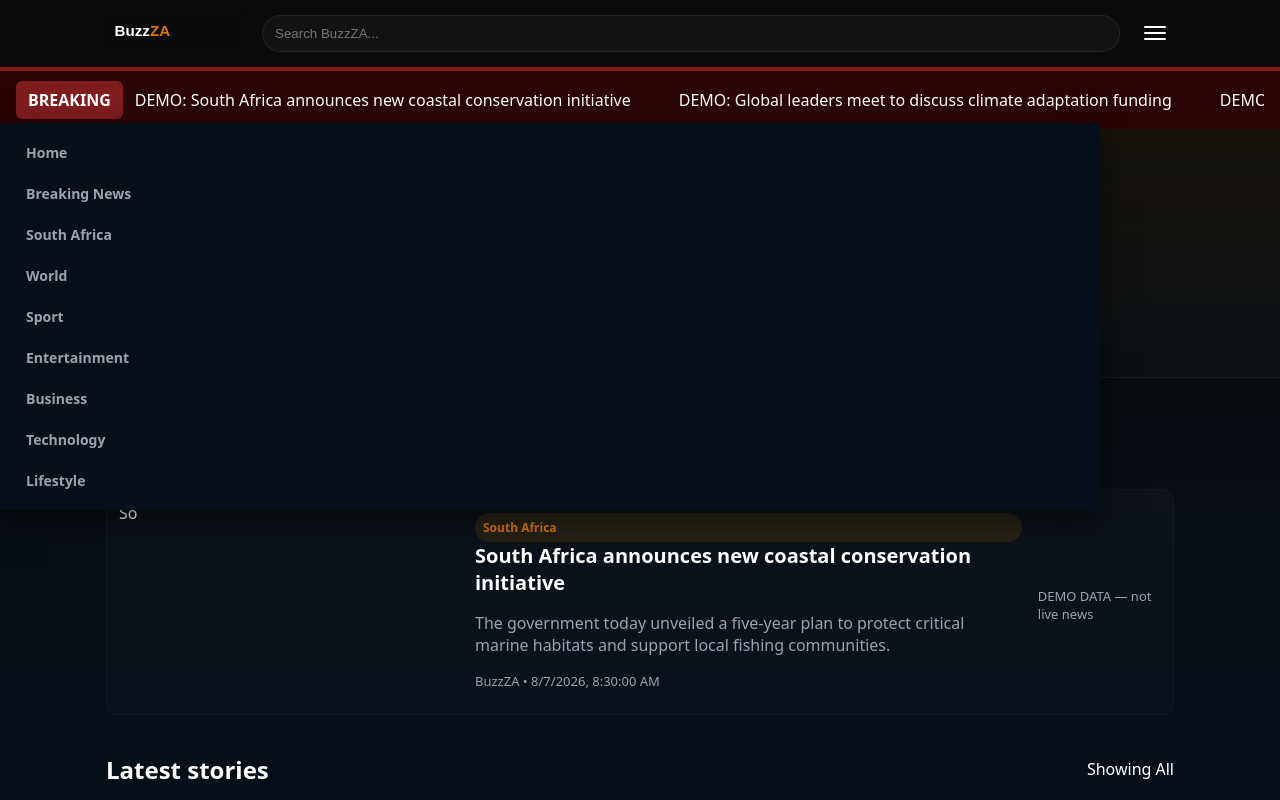
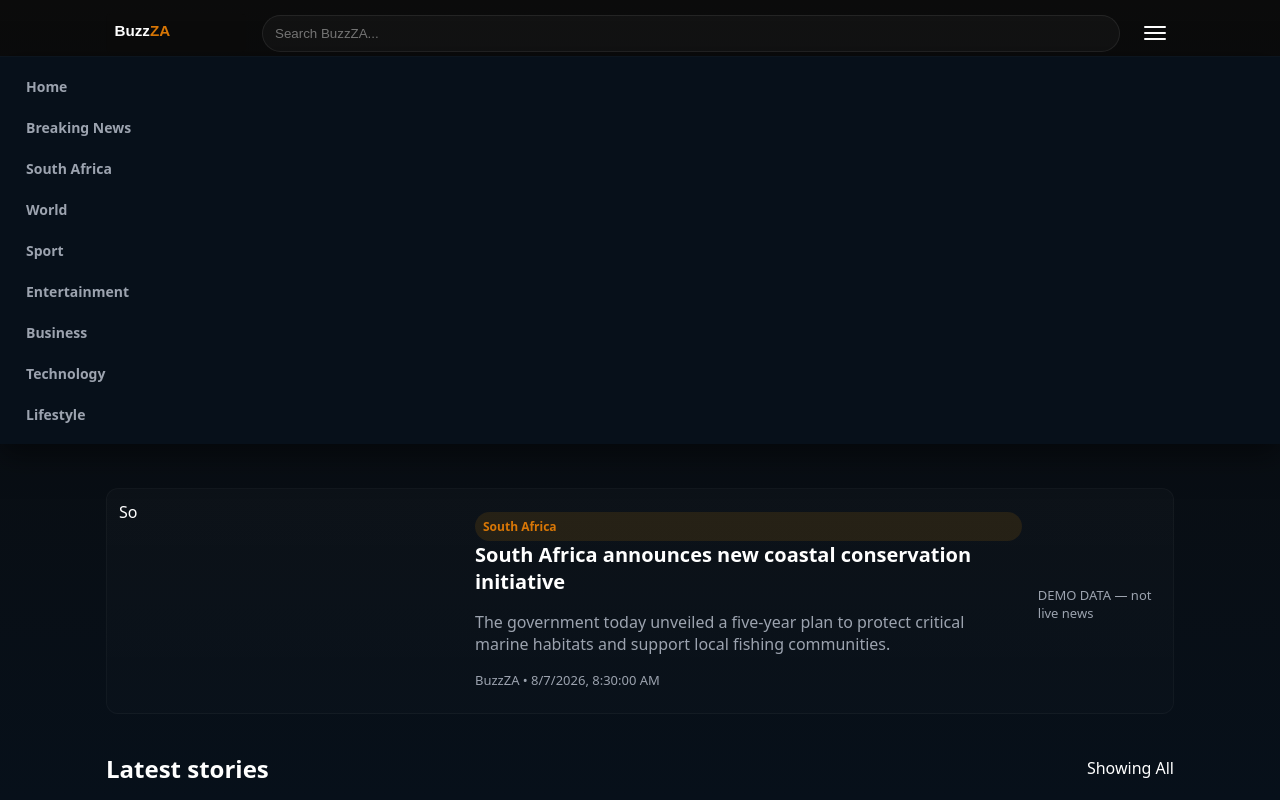
Before and after one commit to bcele202/BuzzZa, a plain HTML site: page index.html in a window 1280 px wide. Both pictures are taken after a click on the button "Toggle navigation". Shown: the top 800 px of the page. Drawn offline with Linux system fonts and the light colour scheme.

Commit message:
Improve nav open state and focus locking; tweak card styles for clickable anchors

```diff
--- a/css/styles.css
+++ b/css/styles.css
@@ -16,6 +16,7 @@ body{
   color:var(--white);
   -webkit-font-smoothing:antialiased;
 }
+body.nav-open{overflow:hidden}
 .skip-link{position:absolute;left:-9999px;top:auto;width:1px;height:1px;overflow:hidden}
 .skip-link:focus{position:static;width:auto;height:auto;padding:8px;background:var(--white);color:var(--bg);z-index:999}
 .header-top{display:flex;align-items:center;justify-content:space-between;padding:14px 16px;max-width:var(--max-width);margin:0 auto}
@@ -24,12 +25,14 @@ body{
 .search-wrap input{width:100%;padding:10px 12px;border-radius:999px;border:1px solid rgba(255,255,255,0.08);background:rgba(255,255,255,0.03);color:var(--white)}
 .menu-toggle{background:none;border:0;padding:8px;display:inline-flex;flex-direction:column;gap:4px}
 .menu-toggle .bar{display:block;width:22px;height:2px;background:var(--white);border-radius:2px}
+.menu-toggle:focus-visible{outline:3px solid rgba(217,137,0,0.18);outline-offset:3px}
 .primary-nav{background:linear-gradient(90deg, rgba(255,255,255,0.02), rgba(255,255,255,0.01));border-top:1px solid rgba(255,255,255,0.02);position:relative}
 .primary-nav ul{list-style:none;display:flex;gap:6px;overflow:auto;padding:8px 12px;margin:0;max-width:var(--max-width);margin-left:auto;margin-right:auto}
 .primary-nav a{color:var(--muted);text-decoration:none;padding:8px 14px;border-radius:8px;font-weight:700;font-size:14px}
 .primary-nav a:hover, .primary-nav a:focus{color:var(--gold);outline:2px solid rgba(217,137,0,0.12)}
 /* Mobile open state for navigation */
-.primary-nav.open ul{flex-direction:column;gap:6px;padding:12px;margin:0;box-shadow:0 10px 30px rgba(0,0,0,0.5);background:linear-gradient(180deg,#07101a,#07101a);position:absolute;left:0;right:0;top:56px;z-index:250}
+.primary-nav.open{position:fixed;left:0;right:0;top:56px;z-index:250;background:linear-gradient(180deg,#07101a,#07101a);box-shadow:0 10px 30px rgba(0,0,0,0.5);}
+.primary-nav.open ul{flex-direction:column;gap:6px;padding:12px;margin:0}
 .primary-nav.open a{display:block}
 .breaking{display:flex;align-items:center;gap:12px;padding:10px 16px;background:#2b0505;border-top:4px solid #7f1d1d}
 .breaking strong{background:#7f1d1d;padding:8px 12px;border-radius:6px;color:var(--white);font-weight:800}
```
